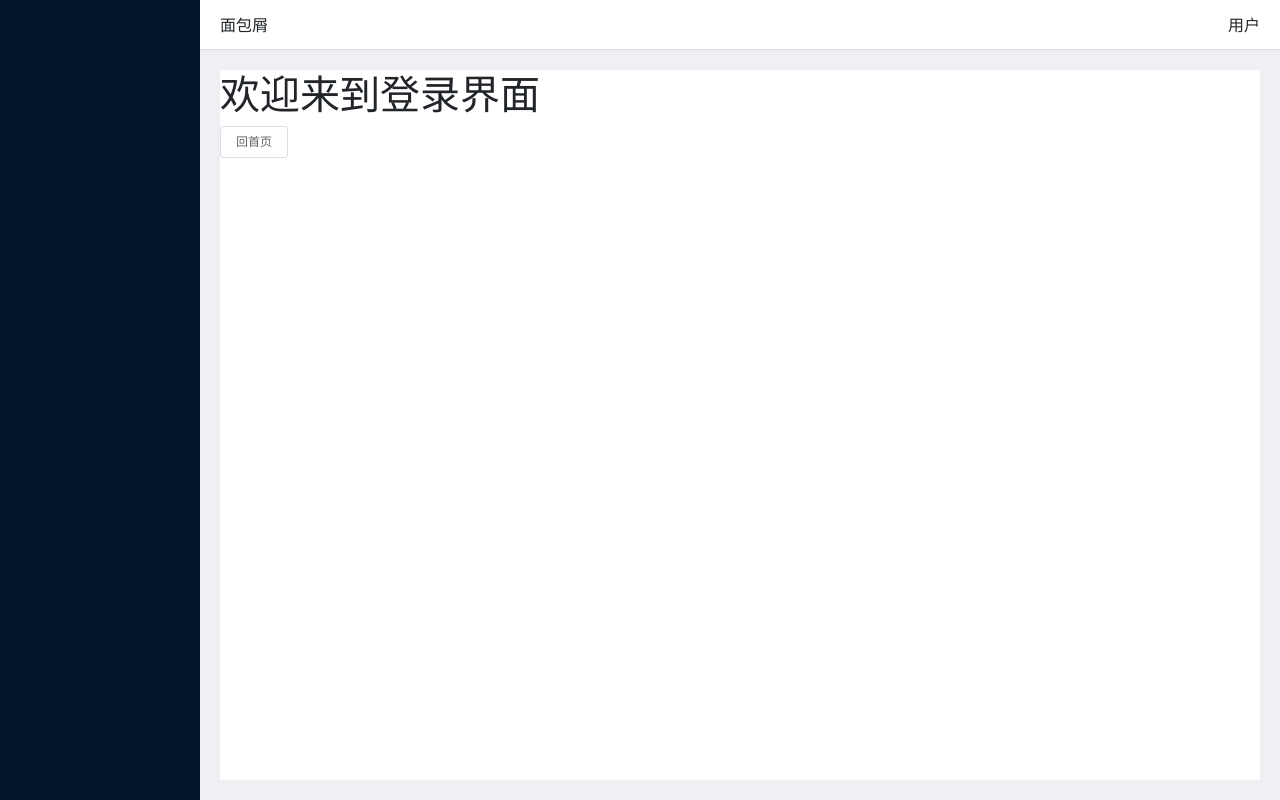
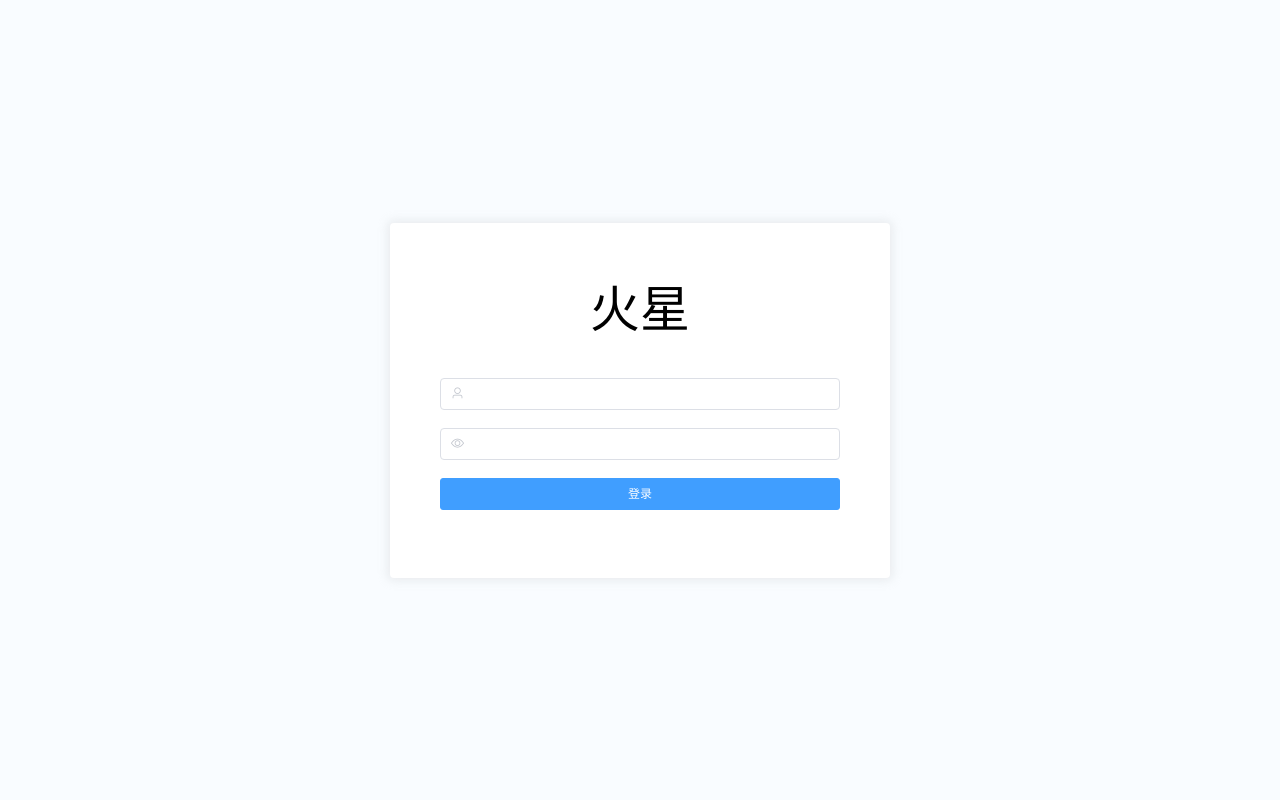
Before and after one commit to JayClock/base-admin, a Vue app: page /#/login in a window 1280 px wide. Built offline with nearby package versions, Linux system fonts and the light colour scheme.

Commit message:
feat(components): 登陆布局开发

```diff
--- a/src/App.vue
+++ b/src/App.vue
@@ -2,7 +2,7 @@
   <router-view></router-view>
 </template>
 
-<script>
+<script lang="ts">
 import { defineComponent } from '@vue/runtime-core'
 
 export default defineComponent({
@@ -11,4 +11,6 @@
 </script>
 
 <style lang="scss">
+@import './assets/style/reset.css';
+@import './assets/style/index.scss';
 </style>
--- /dev/null
+++ b/src/assets/style/index.scss
@@ -0,0 +1,82 @@
+html, body {
+  height: 100%;
+  width: 100%;
+}
+*:not([class^='el-']) {
+  box-sizing: border-box;
+}
+.white{
+  background-color: #ffffff;
+}
+a{
+  text-decoration: none;
+}
+.gray{
+  background-color: #eef0f3;
+}
+.mr10{
+  margin-right: 10px;
+}
+.mr20{
+  margin-right: 20px;
+}
+.mb20{
+  margin-bottom: 20px;
+}
+.m-lr10{
+  margin-left: 10px;
+  margin-right: 10px;
+}
+.p20{
+  padding: 20px;
+}
+.pl20{
+  padding-left: 20px;
+}
+.text-right{
+  text-align: right;
+}
+.fr{
+  float: right;
+}
+.flex{
+  display: flex;
+}
+.flex-between{
+  display: flex;
+  justify-content: space-between;
+}
+.flex-center{
+  display: flex;
+  justify-content: center;
+}
+.tips{
+  margin-left: 15px;
+  color: #787878;
+}
+
+
+/*
+* 公共样式
+*/
+.query-form {
+  background-color: #ffffff;
+  padding: 22px 20px 0;
+  border-radius: 5px;
+}
+.base-table {
+  border-radius: 5px;
+  background: #ffffff;
+  margin-top: 20px;
+  margin-bottom: 20px;
+  .action {
+    border-radius: 5px 5px 0px 0px;
+    background: #ffffff;
+    padding: 20px;
+    border-bottom: 1px solid #ece8e8;
+  }
+  .pagination {
+    text-align: right;
+    padding: 10px;
+  }
+}
--- /dev/null
+++ b/src/assets/style/reset.css
@@ -0,0 +1,2 @@
+/* 请尽量不要直接更改此reset文件 */
+html,body,div,span,applet,object,iframe,h1,h2,h3,h4,h5,h6,p,blockquote,pre,a,abbr,acronym,address,big,cite,code,del,dfn,em,img,ins,kbd,q,s,samp,small,strike,strong,sub,sup,tt,var,b,u,i,center,dl,dt,dd,ol,ul,li,fieldset,form,label,legend,table,caption,tbody,tfoot,thead,tr,th,td,article,aside,canvas,details,embed,figure,figcaption,footer,header,hgroup,menu,nav,output,ruby,section,summary,time,mark,audio,video{border:0;font-size:100%;font:inherit;vertical-align:baseline;margin:0;padding:0}article,aside,details,figcaption,figure,footer,header,hgroup,menu,nav,section{display:block}body{line-height:1}ol,ul{list-style:none}blockquote,q{quotes:none}blockquote:before,blockquote:after,q:before,q:after{content:none}table{border-collapse:collapse;border-spacing:0}
--- a/src/assets/styles/index.scss
+++ /dev/null
@@ -1,29 +0,0 @@
-/*
-* 公共样式
-*/
-.query-form {
-  background-color: #ffffff;
-  padding: 22px 20px 0;
-  border-radius: 5px;
-}
-.base-table {
-  border-radius: 5px;
-  background: #ffffff;
-  margin-top: 20px;
-  margin-bottom: 20px;
-  .action {
-    border-radius: 5px 5px 0px 0px;
-    background: #ffffff;
-    padding: 20px;
-    border-bottom: 1px solid #ece8e8;
-  }
-  .pagination {
-    text-align: right;
-    padding: 10px;
-  }
-}
-
-.tips{
-  margin-left: 15px;
-  color: #787878;
-}
--- a/src/components/Home.vue
+++ b/src/components/Home.vue
@@ -1,13 +1,13 @@
 <template>
-  <div class="position-relative">
-    <div class="nav-side position-fixed"></div>
+  <div class="basic-layout">
+    <div class="nav-side"></div>
     <div class="content-right">
-      <div class="nav-top d-flex justify-content-between">
+      <div class="nav-top">
         <div class="bread">面包屑</div>
         <div class="user-">用户</div>
       </div>
       <div class="wrapper">
-        <div class="bg-white h-100">
+        <div class="main-page">
           <router-view></router-view>
         </div>
       </div>
@@ -15,7 +15,7 @@
   </div>
 </template>
 
-<script>
+<script lang="ts">
 import { defineComponent } from '@vue/runtime-core'
 
 export default defineComponent({
@@ -24,7 +24,10 @@
 </script>
 
 <style lang="scss">
+.basic-layout {
+  position: relative;
   .nav-side {
+    position: fixed;
     width: 200px;
     height: 100vh;
     background-color: #001529;
@@ -37,6 +40,8 @@
     .nav-top {
       height: 50px;
       line-height: 50px;
+      display: flex;
+      justify-content: space-between;
       border-bottom: 1px solid #ddd;
       padding: 0 20px;
     }
@@ -44,6 +49,11 @@
       background: #eef0f3;
       padding: 20px;
       height: calc(100vh - 50px);
+      .main-page {
+        background: #fff;
+        height: 100%;
+      }
+    }
   }
 }
 </style>
--- a/src/components/Login.vue
+++ /dev/null
@@ -1,23 +0,0 @@
-<template>
-  <h1>欢迎来到登录界面</h1>
-  <el-button @click="goHome">回首页</el-button>
-</template>
-
-<script>
-import { defineComponent } from '@vue/runtime-core'
-
-export default defineComponent({
-  name: 'Login',
-  methods: {
-    goHome() {
-      this.$router.push('/welcome')
-    }
-  }
-})
-</script>
-
-<style scoped>
-a {
-  color: #42b983;
-}
-</style>
--- a/src/main.ts
+++ b/src/main.ts
@@ -1,8 +1,6 @@
 import { createApp } from 'vue'
 import ElementPlus from 'element-plus'
 import 'element-plus/lib/theme-chalk/index.css'
-import 'bootstrap/dist/css/bootstrap.min.css'
-import './assets/styles/index.scss'
 import App from './App.vue'
 import router from './router'
 import store from './store'
--- a/src/router/index.ts
+++ b/src/router/index.ts
@@ -1,9 +1,7 @@
-import { createRouter, createWebHashHistory, RouteRecordRaw } from 'vue-router'
-import Home from '../components/Home.vue'
-import Welcome from '../components/Welcome.vue'
-import Login from '../components/Login.vue'
+import { createRouter, createWebHashHistory } from 'vue-router'
+import Home from "../components/Home.vue"
 
-const routes: RouteRecordRaw[] = [
+const routes = [
   {
     name: 'home',
     path: '/',
@@ -19,20 +17,19 @@
         meta: {
           title: '欢迎页'
         },
-        component: Welcome
-      },
-      {
-        name: 'login',
-        path: '/login',
-        meta: {
-          title: '登录'
-        },
-        component: Login
+        component: () => import("../views/Welcome.vue")
       }
     ]
+  },
+  {
+    name: 'login',
+    path: '/login',
+    meta: {
+      title: '登录'
+    },
+    component: () => import("../views/Login.vue")
   }
 ]
-
 const router = createRouter({
   history: createWebHashHistory(),
   routes
--- /dev/null
+++ b/src/views/Login.vue
@@ -0,0 +1,53 @@
+<template>
+  <div class="login-wrapper">
+    <div class="modal">
+      <el-form ref="userForm">
+        <div class="title">火星</div>
+        <el-form-item prop="userName">
+          <el-input type="text" prefix-icon="el-icon-user" />
+        </el-form-item>
+        <el-form-item prop="userPwd">
+          <el-input type="password" prefix-icon="el-icon-view" />
+        </el-form-item>
+        <el-form-item>
+          <el-button type="primary" class="btn-login">登录</el-button>
+        </el-form-item>
+      </el-form>
+    </div>
+  </div>
+</template>
+
+<script lang="ts">
+import { defineComponent } from '@vue/runtime-core'
+
+export default defineComponent({
+  name: 'Login'
+})
+</script>
+
+<style lang="scss">
+.login-wrapper {
+  display: flex;
+  justify-content: center;
+  align-items: center;
+  background-color: #f9fcff;
+  width: 100vw;
+  height: 100vh;
+  .modal {
+    width: 500px;
+    padding: 50px;
+    background-color: #fff;
+    border-radius: 4px;
+    box-shadow: 0px 0px 10px 3px #c7c9cb4d;
+    .title {
+      font-size: 50px;
+      line-height: 1.5;
+      text-align: center;
+      margin-bottom: 30px;
+    }
+    .btn-login {
+      width: 100%;
+    }
+  }
+}
+</style>
--- a/src/components/Welcome.vue
+++ b/src/views/Welcome.vue
@@ -5,7 +5,7 @@
   </div>
 </template>
 
-<script>
+<script lang="ts">
 import { defineComponent } from '@vue/runtime-core'
 
 export default defineComponent({
```
Also changed, not shown: src/assets/images/404.jpeg (added), src/assets/logo.png. Lines whose indentation alone changed are shown as unchanged.
